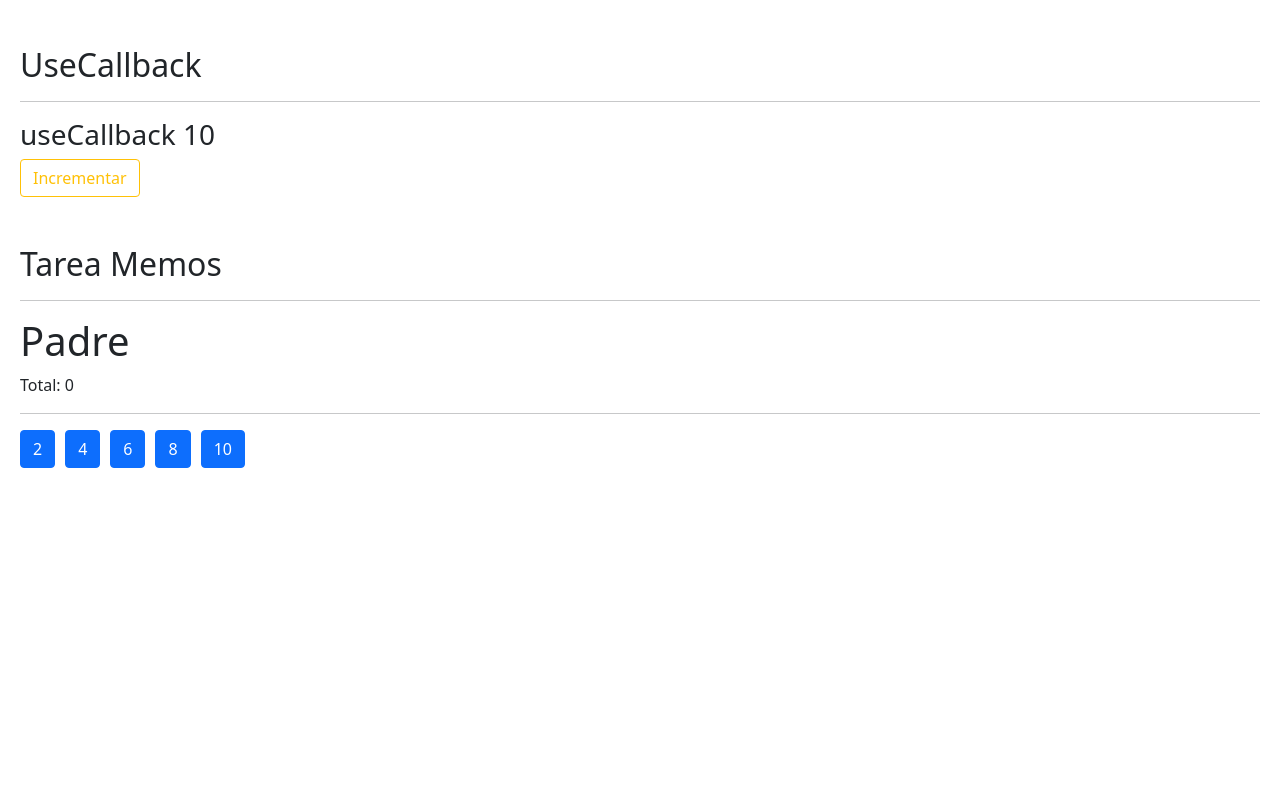
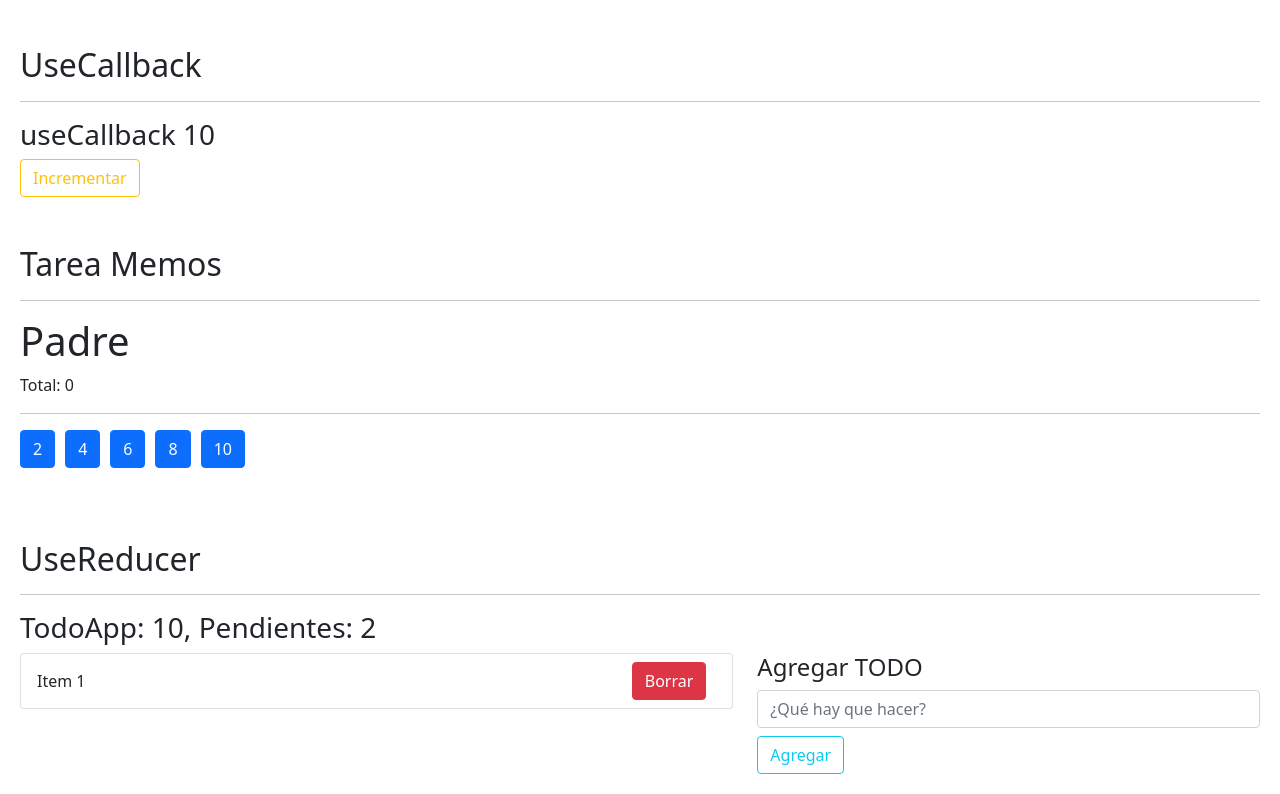
Before and after one commit to mundoenrique/05-react-hook-app, a React (Vite) app: page / in a window 1280 px wide. Shown: the part 2276-3070 px from the top of the page. Before the commit the page ends 2764 px from the top, so only its background shows below. Built offline with nearby package versions, Linux system fonts and the light colour scheme; no server answers.

Commit message:
maqueta todos

```diff
--- /dev/null
+++ b/src/08-useReducer/TodoApp.jsx
@@ -0,0 +1,50 @@
+import { useReducer } from 'react';
+import { todoReducer } from './todoReducer';
+
+const initialstate = [
+	{
+		id: new Date().getTime(),
+		descrption: 'Encontrar la gema del alma',
+		done: false,
+	},
+	{
+		id: new Date().getTime() * 3,
+		descrption: 'Encontrar la gema del tiempo',
+		done: false,
+	},
+];
+
+export default function TodoApp() {
+	const [todos, dispatch] = useReducer(todoReducer, initialstate);
+
+	return (
+		<>
+			<h3>
+				TodoApp: 10, <span>Pendientes: 2</span>
+			</h3>
+			<div className="row">
+				<div className="col-7">
+					<ul className="list-group">
+						<li className="list-group-item d-flex justify-content-between">
+							<span className="align-self-center">Item 1</span>
+							<button className="btn btn-danger">Borrar</button>
+						</li>
+					</ul>
+				</div>
+				<div className="col-5">
+					<h4>Agregar TODO</h4>
+					<form>
+						<input
+							type="text"
+							placeholder="¿Qué hay que hacer?"
+							className="form-control"
+						/>
+						<button type="submit" className="btn btn-outline-info mt-2">
+							Agregar
+						</button>
+					</form>
+				</div>
+			</div>
+		</>
+	);
+}
--- /dev/null
+++ b/src/08-useReducer/todoReducer.js
@@ -0,0 +1,9 @@
+export function todoReducer(initialState = [], action) {
+	switch (action.type) {
+		case 'abc':
+			break;
+
+		default:
+			return initialState;
+	}
+}
--- a/src/App.jsx
+++ b/src/App.jsx
@@ -9,6 +9,7 @@
 import MemoHook from './06-memos/MemoHook';
 import CallbackHook from './06-memos/CallbackHook';
 import Padre from './07-tarea-memo/Padre';
+import TodoApp from './08-useReducer/TodoApp';
 
 export default function App() {
 	return (
@@ -72,6 +73,12 @@
 			<h2>Tarea Memos</h2>
 			<hr />
 			<Padre />
+			<br />
+			<br />
+			<br />
+			<h2>UseReducer</h2>
+			<hr />
+			<TodoApp />
 		</>
 	);
 }
```
